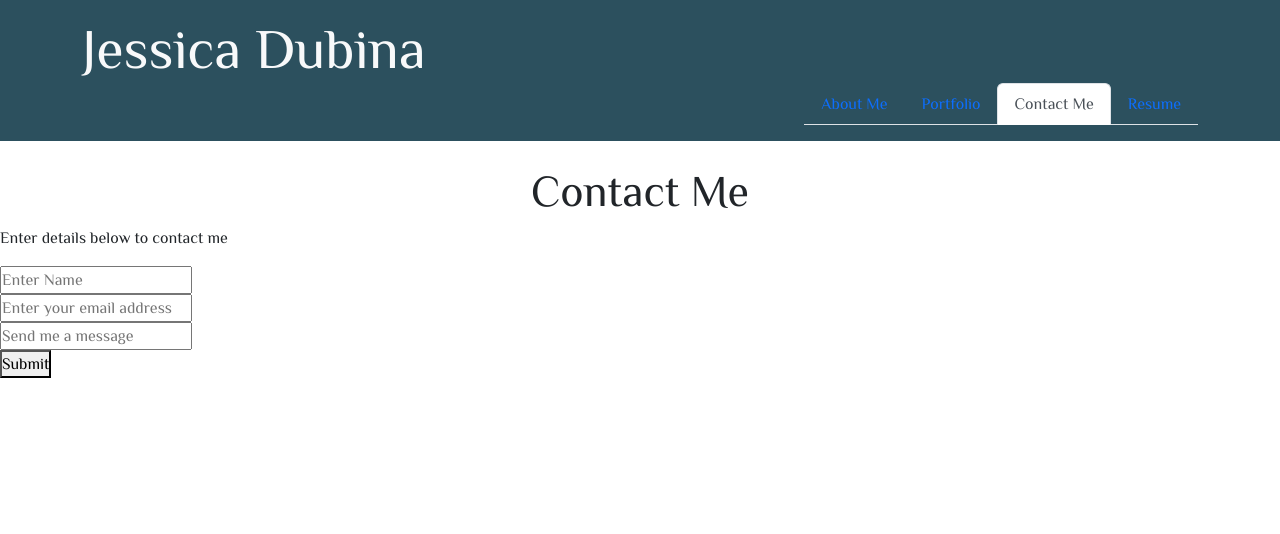
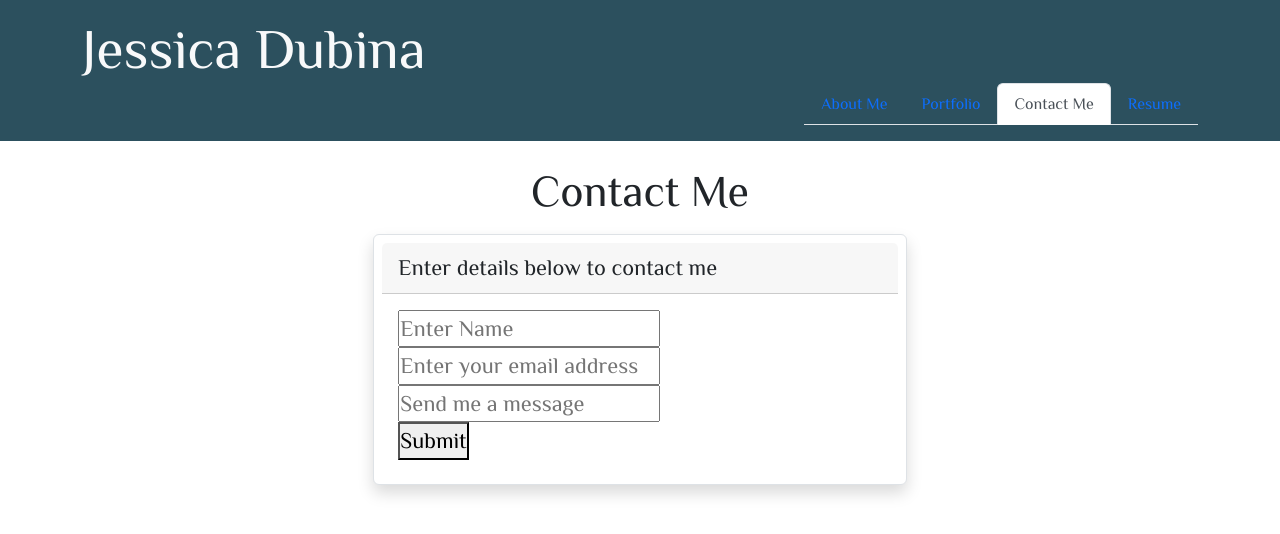
Before and after one commit to JessicaDubina/react-portfolio, a React (Vite) app: page /contact in a window 1280 px wide. Shown: the top 534 px of the page. Built offline with nearby package versions, Linux system fonts and the light colour scheme.

Commit message:
formatted contact page

```diff
--- a/src/pages/Contact.jsx
+++ b/src/pages/Contact.jsx
@@ -42,14 +42,18 @@ export default function Contact() {
   const styles = {
     font: {
       fontSize: 'calc(1.75rem + 1.25vw)'
+    },
+    form: {
+      fontSize: 'calc(1rem + .5vw)'
     }
   }
 
   return (
       <div>
         <h1 className="d-flex justify-content-center" style={styles.font}>Contact Me</h1>
-        <p>Enter details below to contact me</p>
-        <form className="form" onSubmit={handleFormSubmit}>
+        <div className='card col-md-5 my-3 mx-auto border p-2 shadow' style={styles.form}>
+          <p className='card-header'>Enter details below to contact me</p>
+          <form className="form card-body" onSubmit={handleFormSubmit}>
             <input
               value={userName}
               name="userName"
@@ -77,10 +81,11 @@ export default function Contact() {
             <button type="submit">Submit</button>
           </form>
           {errorMessage && (
-        <div>
+            <div className='card-footer'>
               <p className="error-text">{errorMessage}</p>
             </div>
           )}
       </div>
+      </div>
     );
   }
```
Lines whose indentation alone changed are shown as unchanged.
